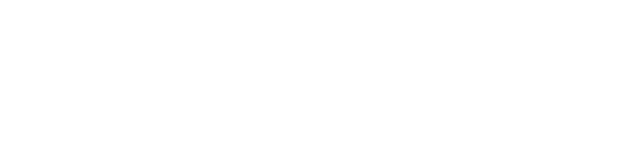
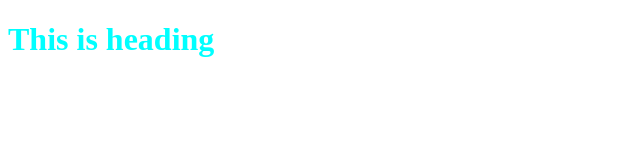
Before and after one commit to Piaowei/my-first-repo, a plain HTML site: page index.html in a window 1280 px wide. Shown: the whole page, without its empty margins (0-640 px from the left). Drawn offline with Linux system fonts and the light colour scheme.

Commit message:
style added

```diff
--- /dev/null
+++ b/first.css
@@ -0,0 +1,3 @@
+h1{
+    color: aqua;
+}
--- a/index.html
+++ b/index.html
@@ -5,8 +5,9 @@
     <meta http-equiv="X-UA-Compatible" content="IE=edge">
     <meta name="viewport" content="width=device-width, initial-scale=1.0">
     <title>My-First-Init</title>
+    <link rel="stylesheet" href="first.css">
 </head>
 <body>
-
+    <h1>This is heading</h1>
 </body>
 </html>
```
